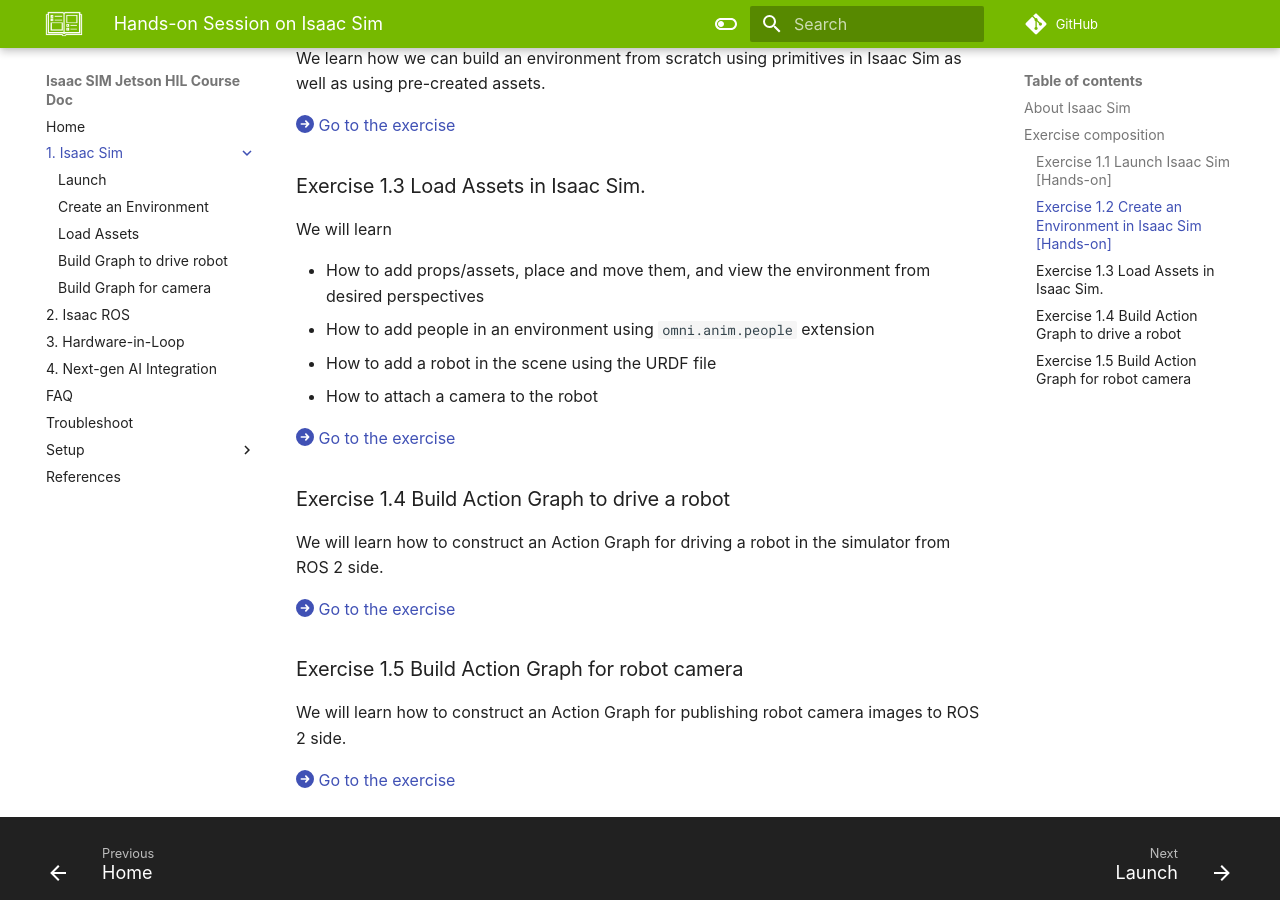
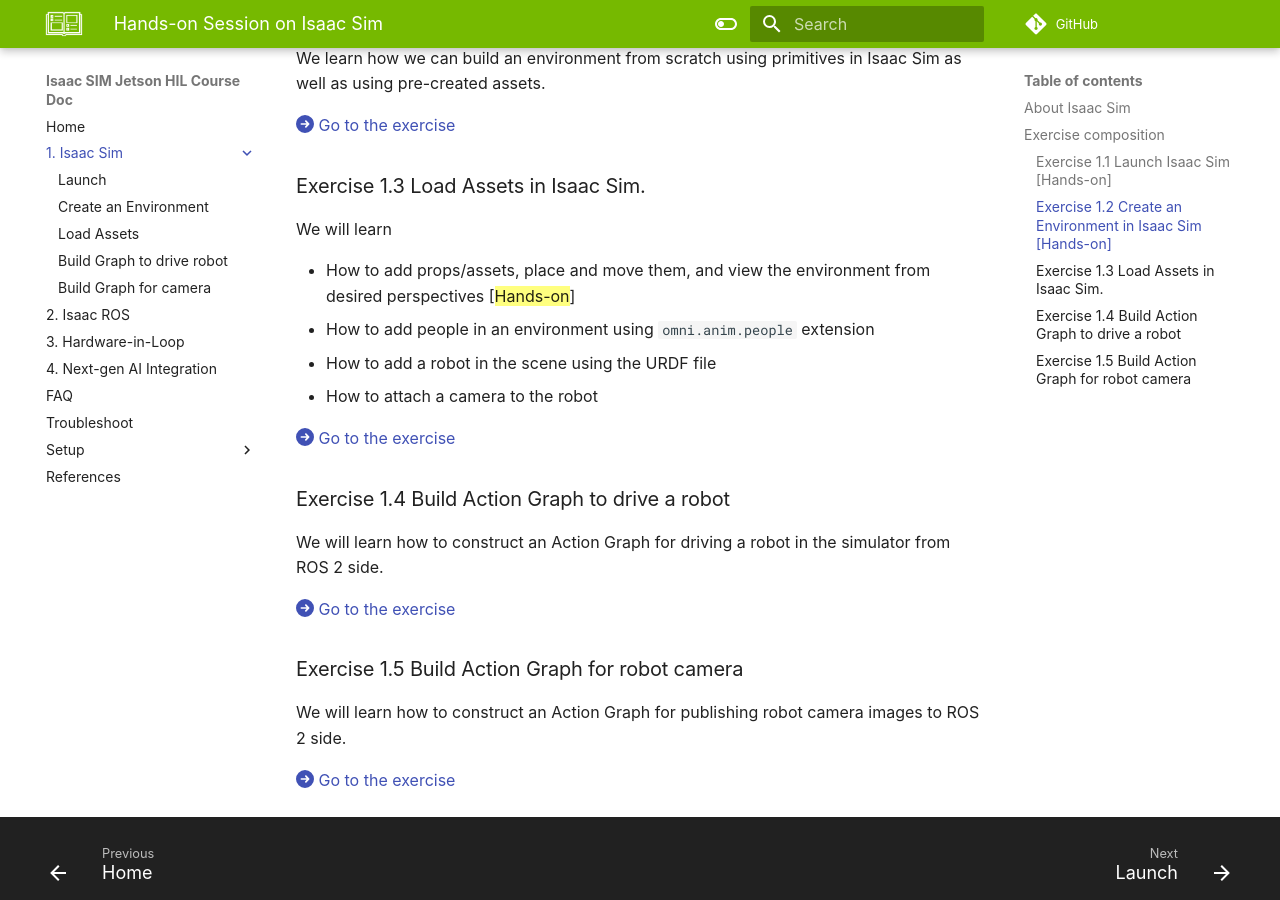
Before and after one commit to NVIDIA-AI-IOT/isaac-sim-jetson-hil-course-doc, an MkDocs documentation site: the page built from docs/isaac-sim/index.md, in a window 1280 px wide and 900 px high, scrolled down 1405 px. Built offline with MkDocs 1.6.1 and Material for MkDocs 9.7.7, drawn with Linux system fonts in a browser that asks for light colours; some web fonts are replaced; comment, search, counter and statistics services are not loaded.

```diff
--- a/docs/isaac-sim/index.md
+++ b/docs/isaac-sim/index.md
@@ -41,7 +41,7 @@
 
 We will learn
 
-- How to add props/assets, place and move them, and view the environment from desired perspectives
+- How to add props/assets, place and move them, and view the environment from desired perspectives [==Hands-on==]
 - How to add people in an environment using `omni.anim.people` extension
 - How to add a robot in the scene using the URDF file
 - How to attach a camera to the robot
```
Also changed, not shown: docs/isaac-ros.md (+2 -2 lines), docs/images/Isaac-ROS-screen-2.png (added), 1 other file.
